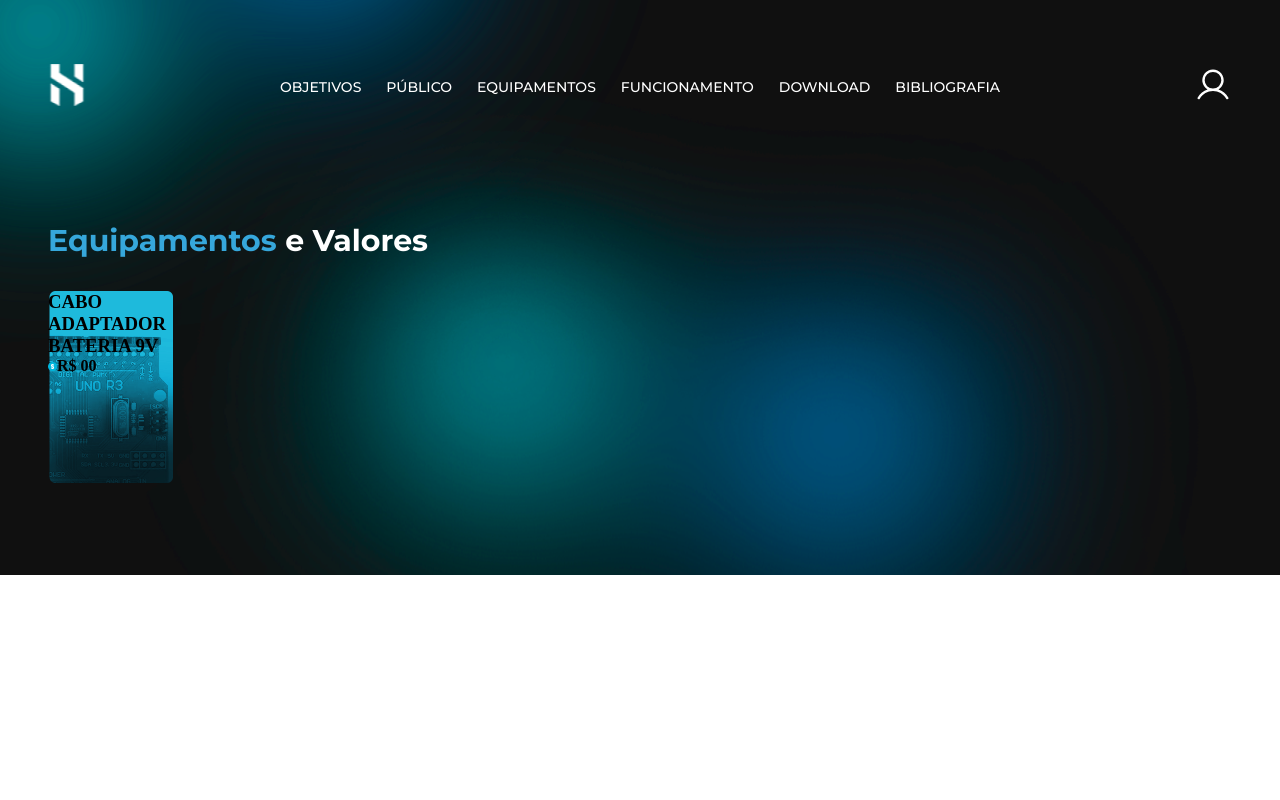
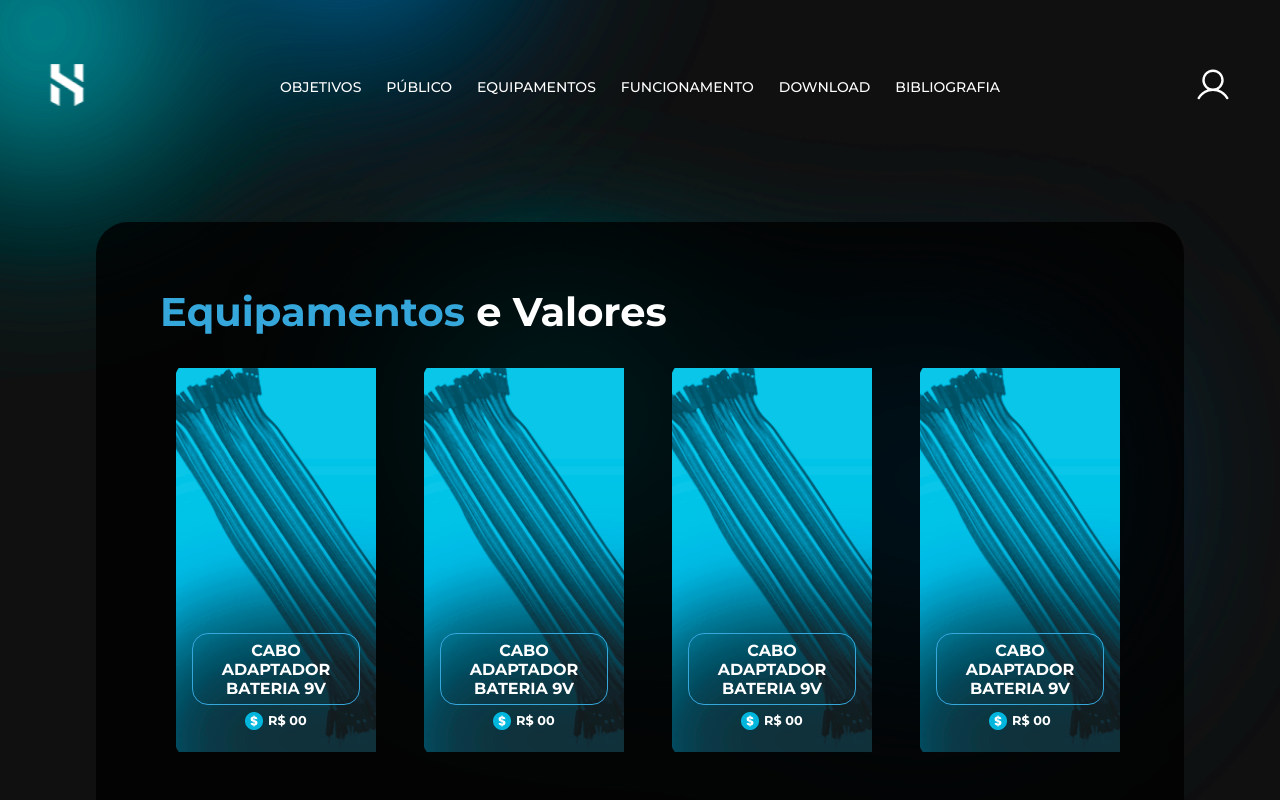
Before and after one commit to fFernanda-gomes/Hyper, a React (Vite) app: page /Equipamentos in a window 1280 px wide. Shown: the top 800 px of the page. Built offline with nearby package versions, Linux system fonts and the light colour scheme.

Commit message:
carrosséis feitps

```diff
--- a/src/pages/Hardware/index.jsx
+++ b/src/pages/Hardware/index.jsx
@@ -1,38 +1,51 @@
 import {
+  Align,
   Container,
-  ImageProduct,
+  DOTS,
   Info,
   Main,
   NameProcuct,
+  Navigation,
   Price,
   PriceContainer,
   ProductContainer,
   Title,
+  Visible,
+  VisibleWeb,
 } from './styles'
+
+import Cifrao from '../../assets/hardwares/cifrao.png'
 
 import { useKeenSlider } from 'keen-slider/react'
 import 'keen-slider/keen-slider.min.css'
-
-import Cifrao from '../../assets/hardwares/cifrao.png'
-import Cabo from '../../assets/hardwares/caboAdaptador.png'
-import Arduino from '../../assets/hardwares/arduino.png'
-import Bateria from '../../assets/hardwares/bateria9V.png'
-import Buzzer from '../../assets/hardwares/Buzzer.png'
-import bluetooth from '../../assets/hardwares/PlacaBluetooth.png'
-import protoboard from '../../assets/hardwares/Protoboard.png'
-import jumper from '../../assets/hardwares/JumpersMF.png'
 import { useState } from 'react'
 
 export function Hardware() {
+  const [currentSlide, setCurrentSlide] = useState(0)
+  const [loaded, setLoaded] = useState(false)
+  const [sliderRef, instanceRef] = useKeenSlider({
+    initial: 0,
+    slideChanged(slider) {
+      setCurrentSlide(slider.track.details.rel)
+    },
+    created() {
+      setLoaded(true)
+    },
+  })
+
+  const [sliderRefWeb] = useKeenSlider()
+
   return (
+    <Align>
       <Main>
         <Title>
           <span>Equipamentos</span> e Valores
         </Title>
 
-      <Container>
-        <ProductContainer className="keen-slider__slide number-slide1">
-          {/* <ImageProduct src={Cabo} alt="" /> */}
+        <Visible>
+          <Navigation ref={sliderRef} className="keen-slider">
+            <Container className="keen-slider__slide number-slide1">
+              <ProductContainer>
                 <Info>
                   <NameProcuct>
                     CABO ADAPTADOR <br /> BATERIA 9V
@@ -44,10 +57,11 @@ export function Hardware() {
                 </Info>
               </ProductContainer>
 
-        {/* <ProductContainer className="keen-slider__slide number-slide1">
-          <ImageProduct src={jumper} alt="" />
+              <ProductContainer>
                 <Info>
-            <NameProcuct>JUMPERS</NameProcuct>
+                  <NameProcuct>
+                    CABO ADAPTADOR <br /> BATERIA 9V
+                  </NameProcuct>
                   <PriceContainer>
                     <img src={Cifrao} width={9} height={9} alt="" />
                     <Price>R$ 00</Price>
@@ -55,10 +69,11 @@ export function Hardware() {
                 </Info>
               </ProductContainer>
 
-        <ProductContainer className="keen-slider__slide number-slide1">
-          <ImageProduct src={bluetooth} alt="" />
+              <ProductContainer>
                 <Info>
-            <NameProcuct>MÓDULO HC-05</NameProcuct>
+                  <NameProcuct>
+                    CABO ADAPTADOR <br /> BATERIA 9V
+                  </NameProcuct>
                   <PriceContainer>
                     <img src={Cifrao} width={9} height={9} alt="" />
                     <Price>R$ 00</Price>
@@ -66,10 +81,24 @@ export function Hardware() {
                 </Info>
               </ProductContainer>
 
-        <ProductContainer className="keen-slider__slide number-slide1">
-          <ImageProduct src={protoboard} alt="" />
+              <ProductContainer>
                 <Info>
-            <NameProcuct>PROTOBOARD</NameProcuct>
+                  <NameProcuct>
+                    CABO ADAPTADOR <br /> BATERIA 9V
+                  </NameProcuct>
+                  <PriceContainer>
+                    <img src={Cifrao} width={9} height={9} alt="" />
+                    <Price>R$ 00</Price>
+                  </PriceContainer>
+                </Info>
+              </ProductContainer>
+            </Container>
+            <Container className="keen-slider__slide number-slide2">
+              <ProductContainer>
+                <Info>
+                  <NameProcuct>
+                    CABO ADAPTADOR <br /> BATERIA 9V
+                  </NameProcuct>
                   <PriceContainer>
                     <img src={Cifrao} width={9} height={9} alt="" />
                     <Price>R$ 00</Price>
@@ -77,10 +106,11 @@ export function Hardware() {
                 </Info>
               </ProductContainer>
 
-        <ProductContainer className="keen-slider__slide number-slide2">
-          <ImageProduct src={protoboard} alt="" />
+              <ProductContainer>
                 <Info>
-            <NameProcuct>PROTOBOARD</NameProcuct>
+                  <NameProcuct>
+                    CABO ADAPTADOR <br /> BATERIA 9V
+                  </NameProcuct>
                   <PriceContainer>
                     <img src={Cifrao} width={9} height={9} alt="" />
                     <Price>R$ 00</Price>
@@ -88,17 +118,158 @@ export function Hardware() {
                 </Info>
               </ProductContainer>
 
-        <ProductContainer className="keen-slider__slide number-slide2">
-          <ImageProduct src={protoboard} alt="" />
+              <ProductContainer>
                 <Info>
-            <NameProcuct>PROTOBOARD</NameProcuct>
+                  <NameProcuct>
+                    CABO ADAPTADOR <br /> BATERIA 9V
+                  </NameProcuct>
                   <PriceContainer>
                     <img src={Cifrao} width={9} height={9} alt="" />
                     <Price>R$ 00</Price>
                   </PriceContainer>
                 </Info>
-        </ProductContainer> */}
+              </ProductContainer>
+
+              <ProductContainer>
+                <Info>
+                  <NameProcuct>
+                    CABO ADAPTADOR <br /> BATERIA 9V
+                  </NameProcuct>
+                  <PriceContainer>
+                    <img src={Cifrao} width={9} height={9} alt="" />
+                    <Price>R$ 00</Price>
+                  </PriceContainer>
+                </Info>
+              </ProductContainer>
             </Container>
+          </Navigation>
+        </Visible>
+
+        <DOTS>
+          {loaded && instanceRef.current && (
+            <div className="dots">
+              {[
+                ...Array(
+                  instanceRef.current.track.details.slides.length,
+                ).keys(),
+              ].map((idx) => {
+                return (
+                  <button
+                    key={idx}
+                    onClick={() => {
+                      instanceRef.current?.moveToIdx(idx)
+                    }}
+                    className={'dot' + (currentSlide === idx ? ' active' : '')}
+                  ></button>
+                )
+              })}
+            </div>
+          )}
+        </DOTS>
+
+        <VisibleWeb>
+          <Navigation ref={sliderRefWeb} className="keen-slider">
+            <Container className="keen-slider__slide number-slide1">
+              <ProductContainer>
+                <Info>
+                  <NameProcuct>
+                    CABO ADAPTADOR <br /> BATERIA 9V
+                  </NameProcuct>
+                  <PriceContainer>
+                    <img src={Cifrao} width={9} height={9} alt="" />
+                    <Price>R$ 00</Price>
+                  </PriceContainer>
+                </Info>
+              </ProductContainer>
+
+              <ProductContainer>
+                <Info>
+                  <NameProcuct>
+                    CABO ADAPTADOR <br /> BATERIA 9V
+                  </NameProcuct>
+                  <PriceContainer>
+                    <img src={Cifrao} width={9} height={9} alt="" />
+                    <Price>R$ 00</Price>
+                  </PriceContainer>
+                </Info>
+              </ProductContainer>
+
+              <ProductContainer>
+                <Info>
+                  <NameProcuct>
+                    CABO ADAPTADOR <br /> BATERIA 9V
+                  </NameProcuct>
+                  <PriceContainer>
+                    <img src={Cifrao} width={9} height={9} alt="" />
+                    <Price>R$ 00</Price>
+                  </PriceContainer>
+                </Info>
+              </ProductContainer>
+
+              <ProductContainer>
+                <Info>
+                  <NameProcuct>
+                    CABO ADAPTADOR <br /> BATERIA 9V
+                  </NameProcuct>
+                  <PriceContainer>
+                    <img src={Cifrao} width={9} height={9} alt="" />
+                    <Price>R$ 00</Price>
+                  </PriceContainer>
+                </Info>
+              </ProductContainer>
+            </Container>
+            <Container className="keen-slider__slide number-slide2">
+              <ProductContainer>
+                <Info>
+                  <NameProcuct>
+                    CABO ADAPTADOR <br /> BATERIA 9V
+                  </NameProcuct>
+                  <PriceContainer>
+                    <img src={Cifrao} width={9} height={9} alt="" />
+                    <Price>R$ 00</Price>
+                  </PriceContainer>
+                </Info>
+              </ProductContainer>
+
+              <ProductContainer>
+                <Info>
+                  <NameProcuct>
+                    CABO ADAPTADOR <br /> BATERIA 9V
+                  </NameProcuct>
+                  <PriceContainer>
+                    <img src={Cifrao} width={9} height={9} alt="" />
+                    <Price>R$ 00</Price>
+                  </PriceContainer>
+                </Info>
+              </ProductContainer>
+
+              <ProductContainer>
+                <Info>
+                  <NameProcuct>
+                    CABO ADAPTADOR <br /> BATERIA 9V
+                  </NameProcuct>
+                  <PriceContainer>
+                    <img src={Cifrao} width={9} height={9} alt="" />
+                    <Price>R$ 00</Price>
+                  </PriceContainer>
+                </Info>
+              </ProductContainer>
+
+              <ProductContainer>
+                <Info>
+                  <NameProcuct>
+                    CABO ADAPTADOR <br /> BATERIA 9V
+                  </NameProcuct>
+                  <PriceContainer>
+                    <img src={Cifrao} width={9} height={9} alt="" />
+                    <Price>R$ 00</Price>
+                  </PriceContainer>
+                </Info>
+              </ProductContainer>
+            </Container>
+          </Navigation>
+        </VisibleWeb>
       </Main>
+    </Align>
   )
 }
--- a/src/pages/Hardware/styles.js
+++ b/src/pages/Hardware/styles.js
@@ -1,8 +1,52 @@
 import styled from 'styled-components'
 import Arduino from '../../assets/hardwares/arduino.svg'
+import Jumpers from '../../assets/hardwares/jumpers.svg'
+
+export const DOTS = styled.div`
+  @media (min-width: 850px) {
+    display: none;
+  }
+`
+
+export const Align = styled.div`
+  height: 100vh;
+`
+
 
 export const Main = styled.main`
   padding: 0 3rem 5.75rem 3rem;
+
+  .dots {
+    display: flex;
+    padding: 10px 0;
+    justify-content: center;
+  }
+
+  .dot {
+    border: none;
+    width: 10px;
+    height: 10px;
+    background: #c5c5c5;
+    border-radius: 50%;
+    margin: 0 5px;
+    padding: 5px;
+    cursor: pointer;
+  }
+
+  .dot:focus {
+    outline: none;
+  }
+
+  .dot.active {
+    background: #000;
+  }
+
+  @media (min-width: 850px) {
+    margin: 0 6rem 4rem 6rem;
+    border-radius: 2rem;
+    background: rgba(0, 0, 0, 0.8);
+    padding: 4.06rem 4rem 6.56rem 4rem;
+  }
 `
 export const Title = styled.h1`
   font-family: 'Montserrat', sans-serif;
@@ -14,36 +58,66 @@ export const Title = styled.h1`
   span {
     color: ${({ theme }) => theme.colors.primary_medium};
   }
+
+  @media (min-width: 850px) {
+    font-size: 2.5rem;
+  }
 `
+export const Visible = styled.div`
+  @media (min-width: 850px) {
+    display: none;
+  }
+`
+
+export const VisibleWeb = styled.div`
+  display: none;
+
+  @media (min-width: 850px) {
+    display: flex;
+  }
+`
+
+export const Navigation = styled.div``
 
 export const Container = styled.div`
   display: grid;
   grid-template-columns: repeat(2, 1fr);
-  gap: 2rem;
+  gap: 1rem;
+
+  @media (min-width: 850px) {
+    margin-left: 1rem;
+    display: flex;
+    gap: 3rem;
+  }
 `
 
 export const ProductContainer = styled.div`
-  /* margin-bottom: 3rem; */
-  /* width: 125px; */
   background: url(${Arduino});
   width: 7.875rem;
   height: 12rem;
+
+  @media (min-width: 850px) {
+    background: url(${Jumpers});
+    width: 15.75rem;
+    height: 24rem;
+  }
 `
 
-export const ImageProduct = styled.img`
-  /* width: 125px;
-  height: 192px; */
-`
 export const Info = styled.div`
-  /* text-align: center;
-  margin-top: -3rem;
-  position: absolute;
-  z-index: 3;
-  margin-left: 1.5rem; */
+  height: 100%;
+  text-align: center;
+  display: flex;
+  flex-direction: column;
+  justify-content: end;
+  padding: 1rem;
+
+  @media (min-width: 850px) {
+    padding-bottom: 1.4rem;
+  }
 `
 
 export const NameProcuct = styled.h3`
-  /* color: ${({ theme }) => theme.colors.white};
+  color: ${({ theme }) => theme.colors.white};
   font-family: 'Montserrat', sans-serif;
   font-size: 0.5rem;
   font-weight: 700;
@@ -51,17 +125,33 @@ export const NameProcuct = styled.h3`
   border-radius: 1rem;
   border: 1px solid #36a7db;
   margin-bottom: 0.4rem;
-  padding: 0.2rem; */
+  padding: 0.2rem;
+
+  @media (min-width: 850px) {
+    font-size: 1rem;
+    padding: 0.4rem;
+  }
 `
 export const PriceContainer = styled.div`
-  /* justify-content: center;
+  justify-content: center;
   align-items: center;
   display: flex;
-  gap: 0.22rem; */
+  gap: 0.3rem;
+
+  @media (min-width: 850px) {
+    img {
+      width: 1.125rem;
+      height: 1.125rem;
+    }
+  }
 `
 
 export const Price = styled.strong`
-  /* color: ${({ theme }) => theme.colors.white};
+  color: ${({ theme }) => theme.colors.white};
   font-family: 'Montserrat', sans-serif;
-  font-size: 0.6rem; */
+  font-size: 0.6rem;
+
+  @media (min-width: 850px) {
+    font-size: 0.8rem;
+  }
 `
```
Also changed, not shown: src/assets/hardwares/jumpers.svg (added). Lines whose indentation alone changed are shown as unchanged.
